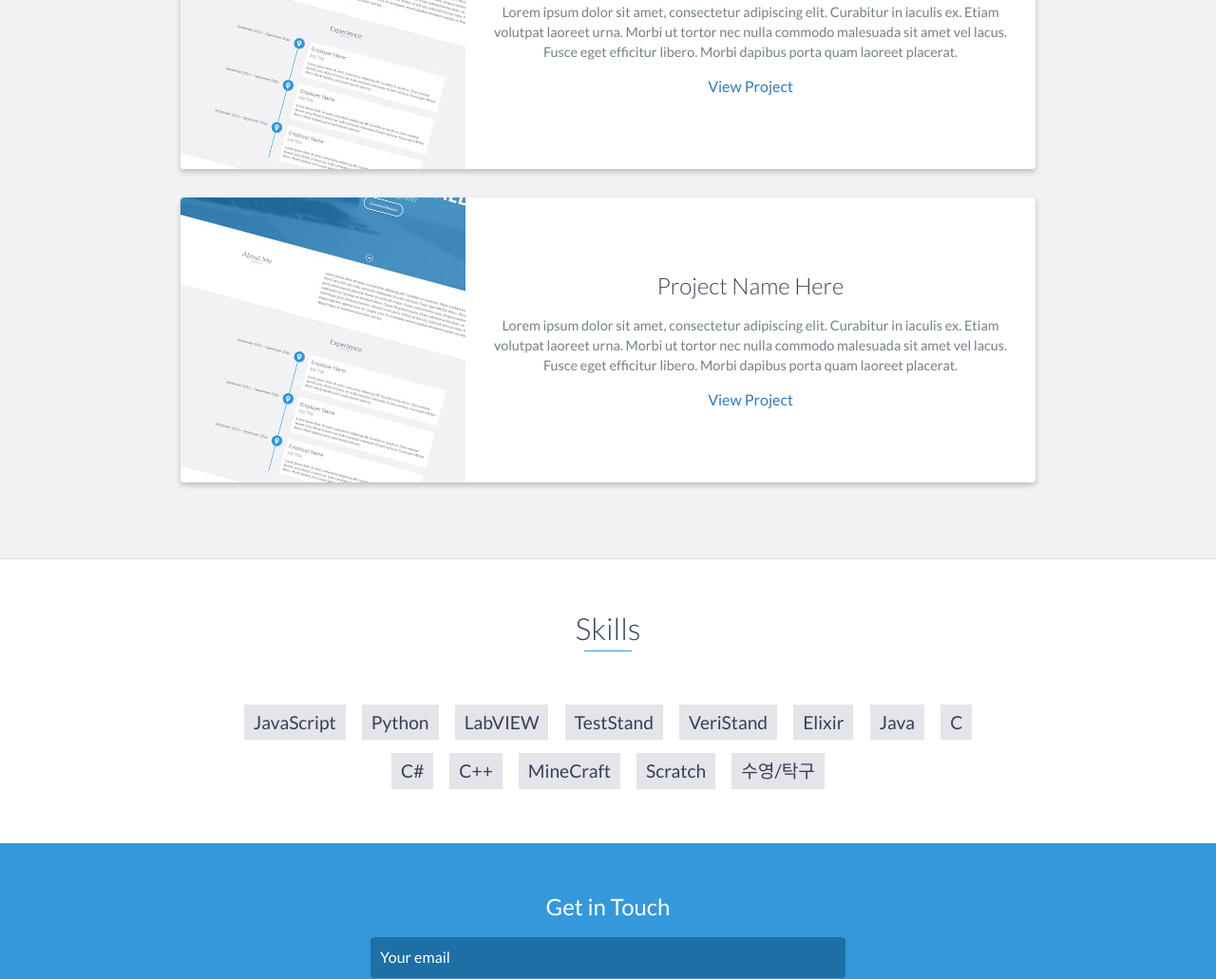
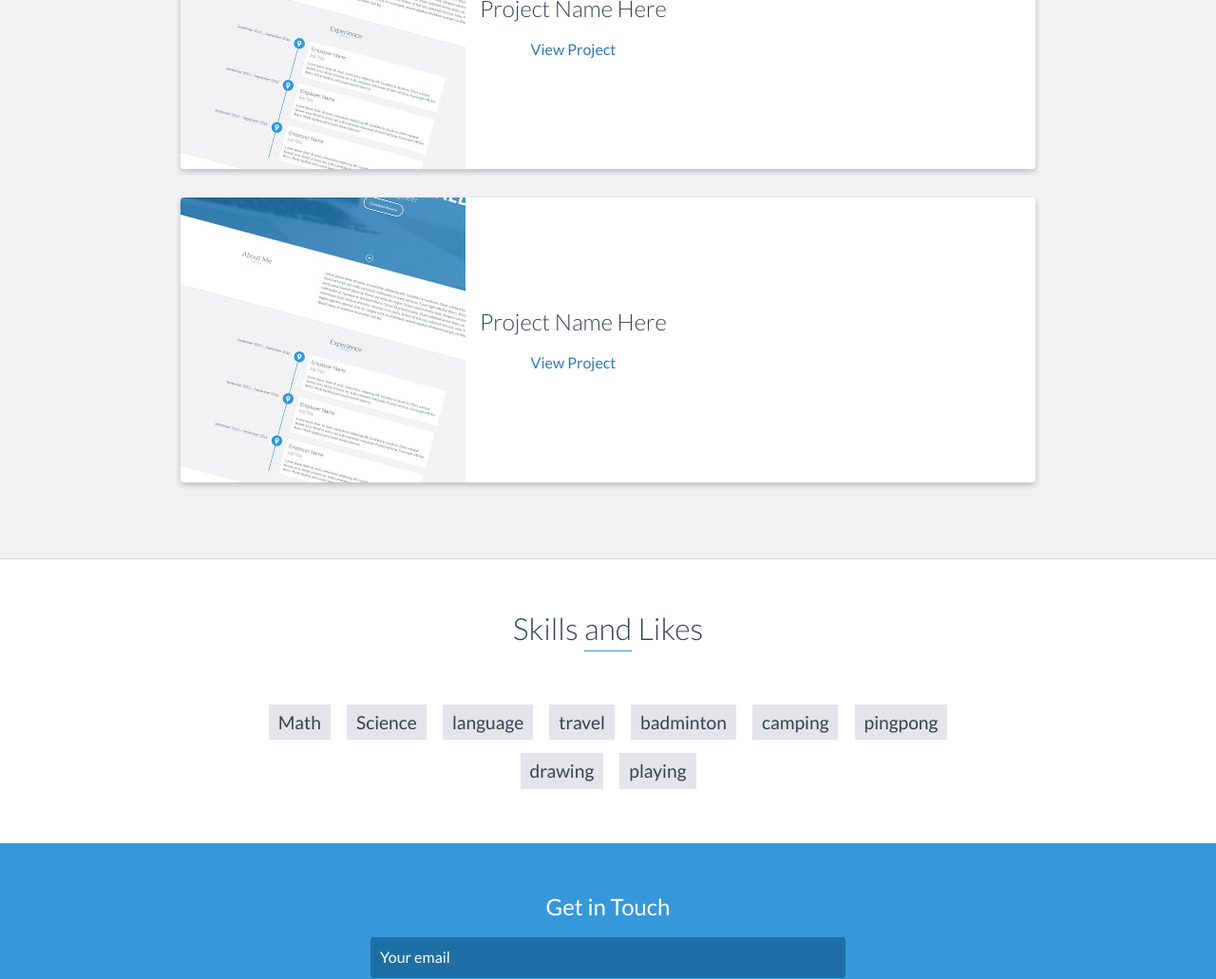
Before and after one commit to namhyobin/namhyobin.github.io, a website: page index.html in a window 1280 px wide. Shown: the part 2499-3530 px from the top of the page at 95% size. Drawn offline with nearby package versions, Linux system fonts and the light colour scheme.

Commit message:
Skills and Likes change

```diff
--- a/index.html
+++ b/index.html
@@ -156,7 +156,6 @@
                     <div class="project-info">
                         <h3>Project Name Here</h3>
                         <p>
-                            Lorem ipsum dolor sit amet, consectetur adipiscing elit. Curabitur in iaculis ex. Etiam volutpat laoreet urna. Morbi ut tortor nec nulla commodo malesuada sit amet vel lacus. Fusce eget efficitur libero. Morbi dapibus porta quam laoreet placerat.
                         </p>
                         <a href="#">View Project</a>
                     </div>
@@ -172,7 +171,6 @@
                     <div class="project-info">
                         <h3>Project Name Here</h3>
                         <p>
-                            Lorem ipsum dolor sit amet, consectetur adipiscing elit. Curabitur in iaculis ex. Etiam volutpat laoreet urna. Morbi ut tortor nec nulla commodo malesuada sit amet vel lacus. Fusce eget efficitur libero. Morbi dapibus porta quam laoreet placerat.
                         </p>
                         <a href="#">View Project</a>
                     </div>
@@ -185,21 +183,19 @@
     <!-- End #projects -->
 
     <div id="skills">
-        <h2 class="heading">Skills</h2>
+        <h2 class="heading">Skills and Likes</h2>
         <ul>
-            <li>JavaScript</li>
-            <li>Python</li>
-            <li>LabVIEW</li>
-            <li>TestStand</li>
-            <li>VeriStand</li>
-            <li>Elixir</li>
-            <li>Java</li>
-            <li>C</li>
-            <li>C#</li>
-            <li>C++</li>
-            <li>MineCraft</li>
-            <li>Scratch</li>
-            <li>수영/탁구</li>
+            <li>Math</li>
+            <li>Science</li>
+            <li>language</li>
+            <li>travel</li>
+            <li>badminton</li>
+            <li>camping</li>
+            <li>pingpong</li>
+            <li>drawing</li>
+            <li>playing</li>
+
+
         </ul>
     </div>
     <!-- End #skills -->
```
